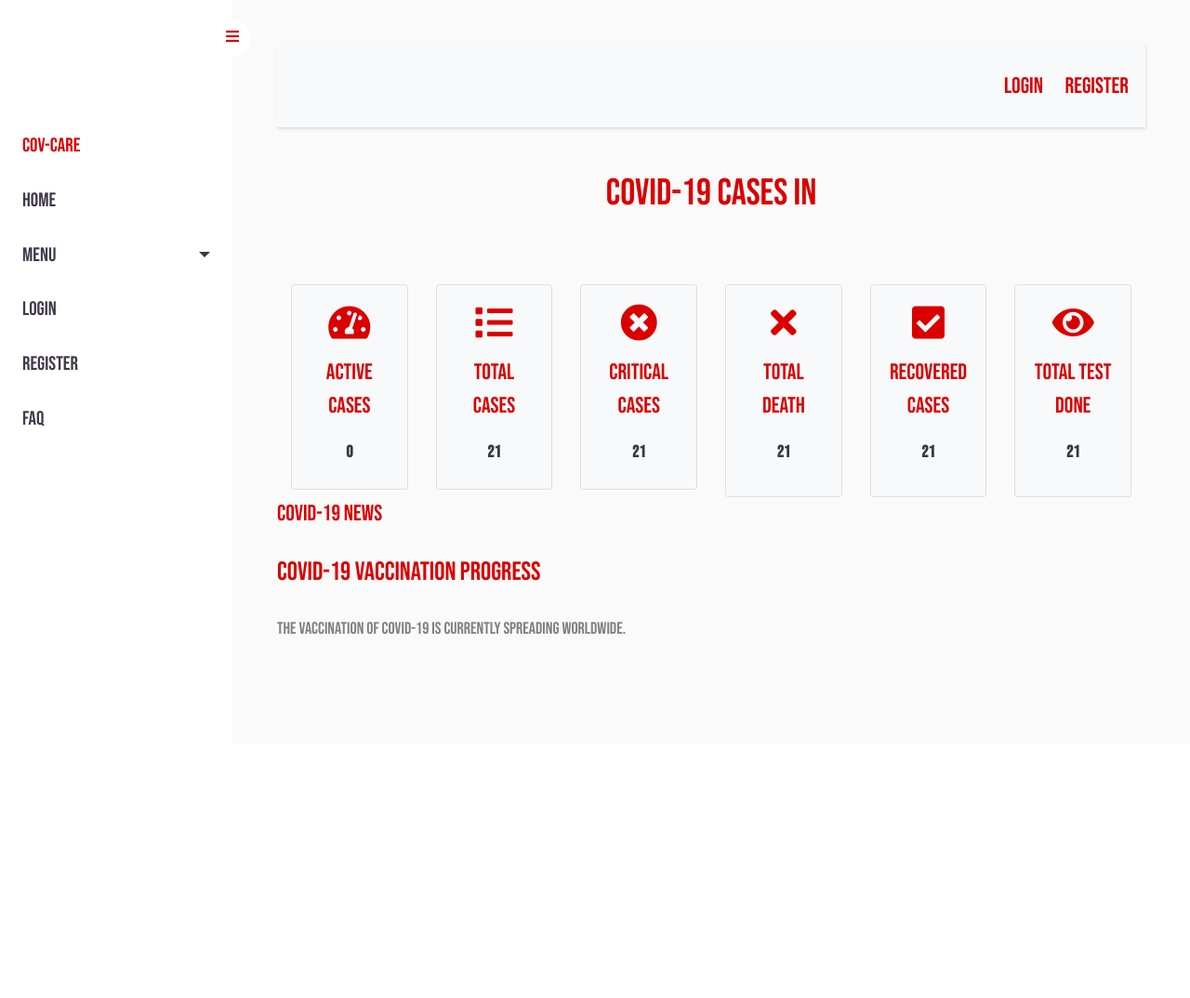
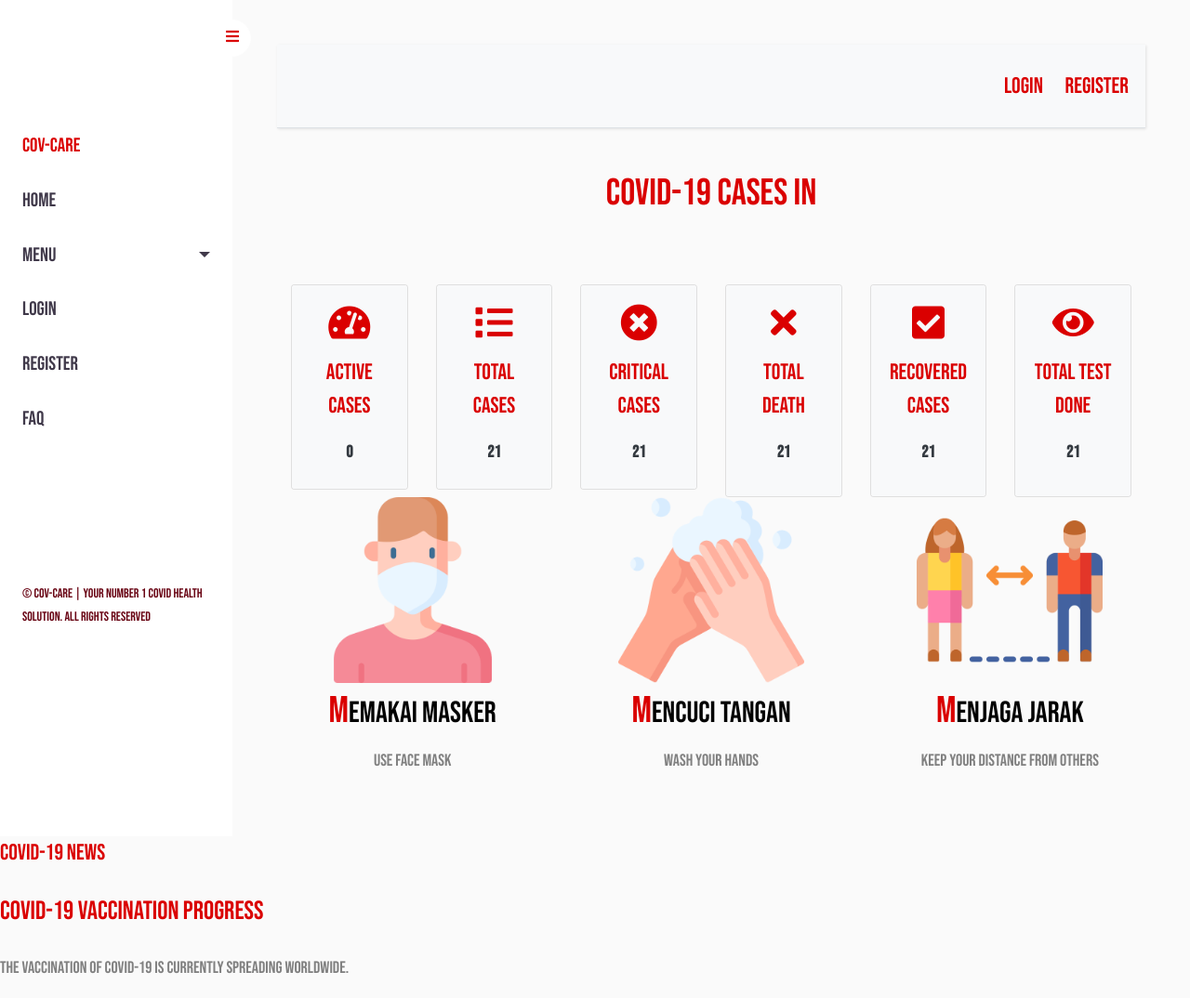
Before and after one commit to techmobas/cov-care, a PHP site: page / in a window 1280 px wide. Shown: the whole page at 93% size. Before the commit the page ends 683 px from the top, so only its background shows below. Run offline with PHP 8.4, Linux system fonts and the light colour scheme.

Commit message:
Add files via upload

```diff
--- a/index.php
+++ b/index.php
@@ -103,9 +103,12 @@ session_start();
 
 					</div>
 
+	        <p>&nbsp;</p>
+          <p>&nbsp;</p>
 	        <div class="footer">
+            <p style="color:  #690514; font-size: 14px;">&copy; CoV-Care |  Your Number 1 Covid Health Solution. All Rights Reserved</p>
+	        </div>
 
-	        </div>
 
 	      </div>
     	</nav>
@@ -203,6 +206,28 @@ session_start();
           </h2>
       </div>
 
+      <div class="row" style="text-align: center;">
+          <div class = "col-lg-4">
+            <img src="image/man.png" alt="Flaticon" width="200px;">
+            <h2 style="color: black;"><span style="color: #da0000; font-size: 40px;">M</span>EMAKAI MASKER</h2>
+            <p>Use Face Mask</p>
+          </div>
+          <div class = "col-lg-4">
+            <img src="image/hand-wash.png" alt="Flaticon" width="200px;">
+            <h2 style="color: black;"><span style="color: #da0000; font-size: 40px;">M</span>ENCUCI TANGAN</h2>
+            <p>Wash your hands</p>
+          </div>
+          <div class = "col-lg-4">
+            <img src="image/social-distancing.png" alt="Flaticon" width="200px;">
+            <h2 style="color: black;"><span style="color: #da0000; font-size: 40px;">M</span>ENJAGA JARAK</h2>
+            <p>Keep your distance from others</p>
+          </div>
+        </div>
+
+        </div>
+
+      </div>
+
       <?php
       if(isset($_SESSION["loggedin"]) && $_SESSION["loggedin"] === true){ ?>
 
```
Also changed, not shown: image/hand-wash.png (added), image/man.png (added), image/social-distancing.png (added).
